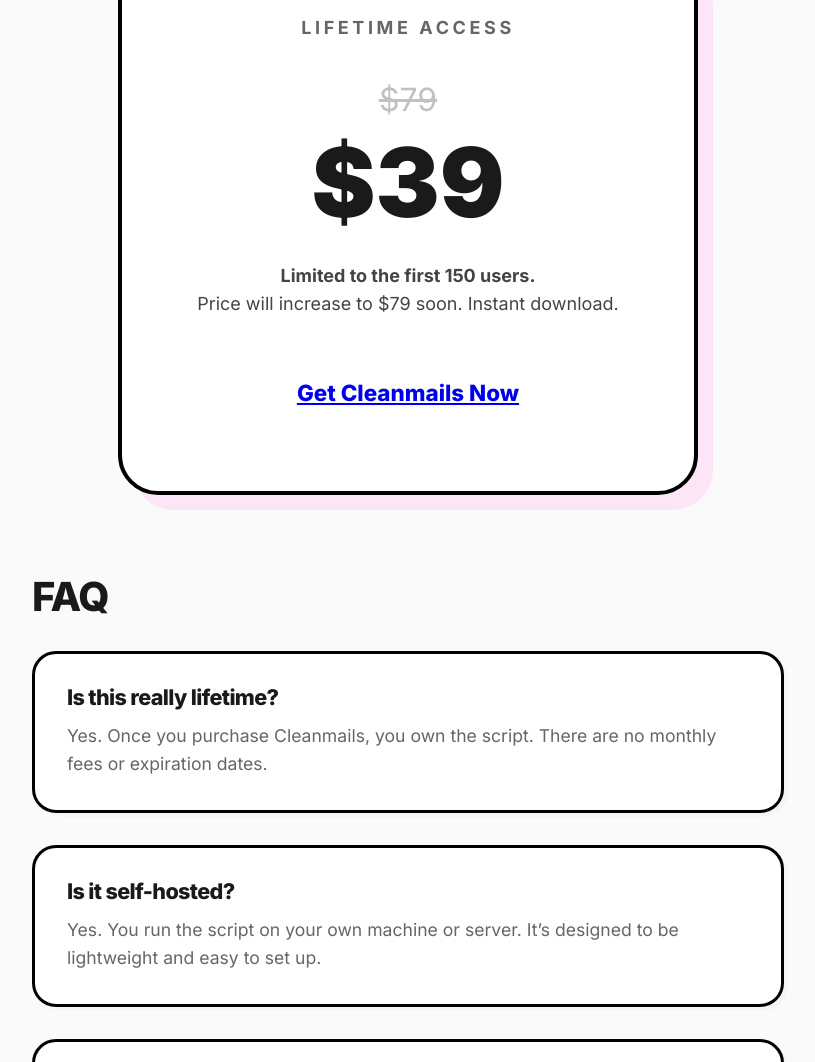
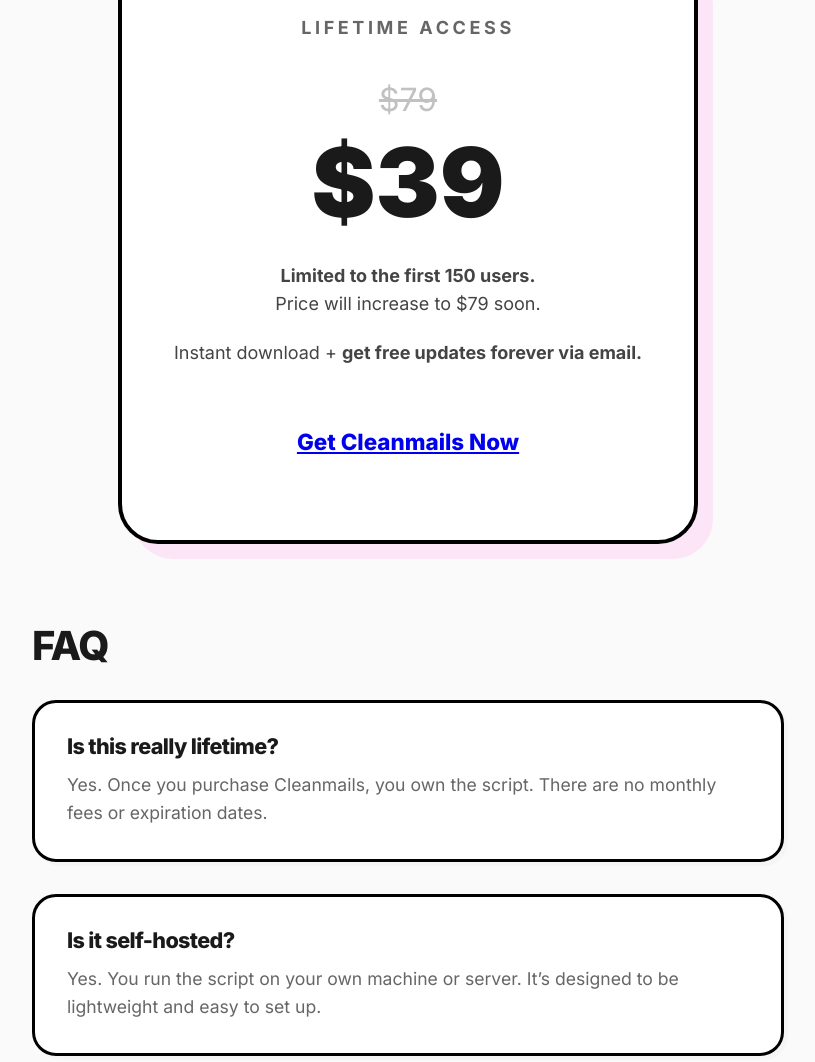
Before and after one commit to ZaidMomin2003/gumroad, a website built with Vite: page index.html in a window 1280 px wide. Shown: the part 5115-6177 px from the top of the page, without its empty margins (232-1047 px from the left). Built offline with nearby package versions, Linux system fonts and the light colour scheme.

Commit message:
Update pricing: Added lifetime updates via email promise

```diff
--- a/index.html
+++ b/index.html
@@ -210,7 +210,9 @@
                         <span class="current-price">$39</span>
                     </div>
                     <p class="pricing-detail"><strong>Limited to the first 150 users.</strong><br>Price will increase to
-                        $79 soon. Instant download.</p>
+                        $79 soon.</p>
+                    <p class="pricing-detail">Instant download + <strong>get free updates forever via email.</strong>
+                    </p>
                     <a class="gumroad-button" href="https://zaidbuilds.gumroad.com/l/Cleanmails"
                         data-gumroad-overlay-checkout="true">Get Cleanmails Now </a>
                 </div>
```
